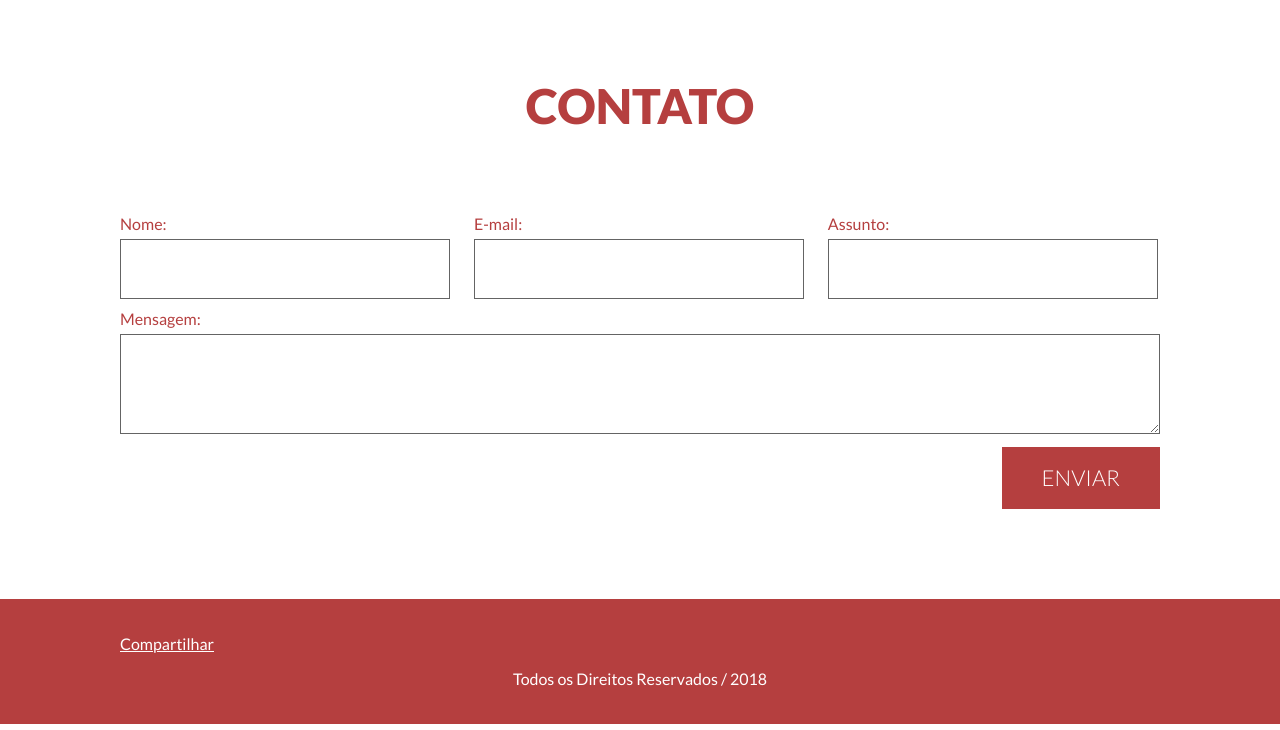
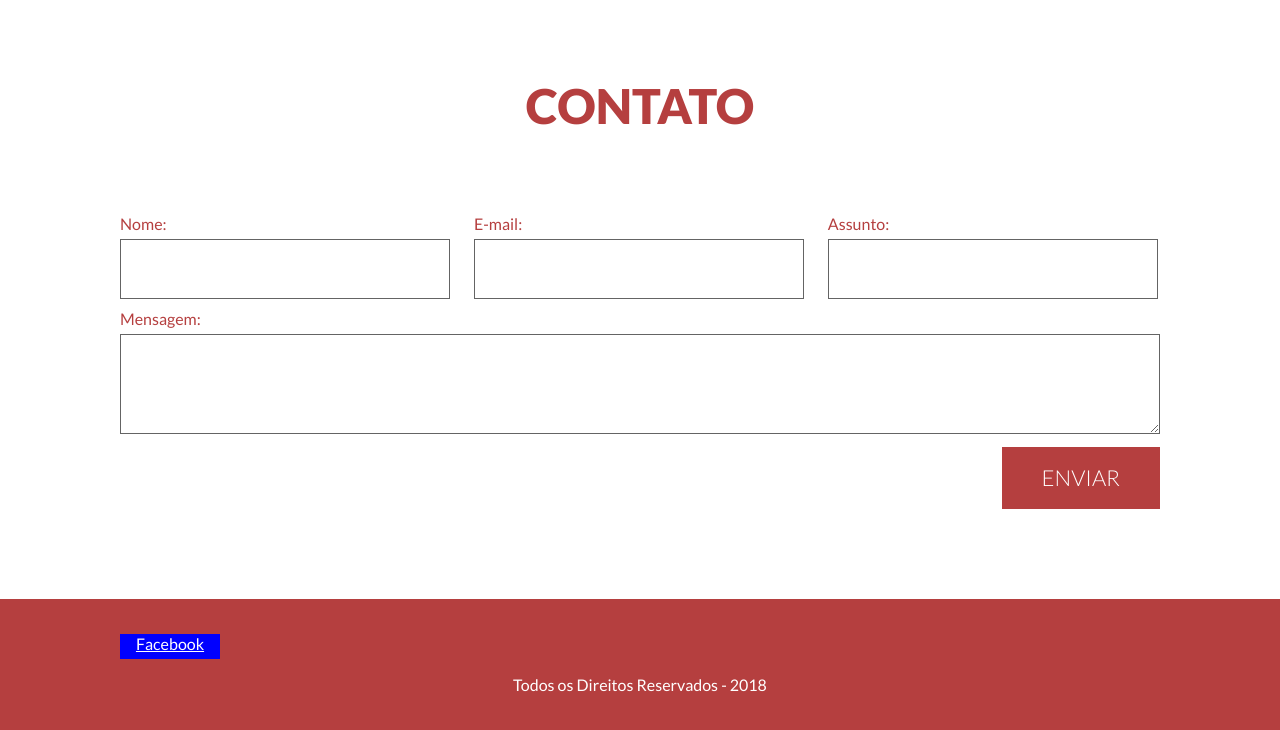
Before and after one commit to Bruno-Archanjo/motos.github.io, a plain HTML site: page index.html in a window 1280 px wide. Shown: the part 3718-4448 px from the top of the page. Drawn offline with Linux system fonts and the light colour scheme; a script that the page names is missing.

Commit message:
Update index.html

```diff
--- a/index.html
+++ b/index.html
@@ -244,11 +244,12 @@
 
 <footer role="contentinfo" class="layout footer">
   <div class="container">
-    <div class="social-networks">
-<div class="fb-share-button" data-href="https://www.facebook.com/Makes-862374503862294/" data-layout="button_count" data-size="small" data-mobile-iframe="true"><a class="fb-xfbml-parse-ignore" target="_blank" href="https://www.facebook.com/sharer/sharer.php?u=https%3A%2F%2Fwww.facebook.com%2FMakes-862374503862294%2F&amp;src=sdkpreparse">Compartilhar</a></div>
-    </div>
-    <span style="text-align: center;"><p>Todos os Direitos Reservados / 2018</p></span>
+    <a><div class="social-networks" style="background-color: blue; width: 100px; text-align: center; padding-bottom: 6px">
+<div class="fb-share-button" data-href="https://www.facebook.com/Makes-862374503862294/" data-layout="button_count" data-size="small" data-mobile-iframe="true"><a class="fb-xfbml-parse-ignore" target="_blank" href="https://www.facebook.com/sharer/sharer.php?u=https%3A%2F%2Fwww.facebook.com%2FMakes-862374503862294%2F&amp;src=sdkpreparse">Facebook</a></div>
+    </div></a>
+    <span style="text-align: center;"><p>Todos os Direitos Reservados - 2018</p></span>
   </div>
+
 </footer>
 
 <script data-cfasync="false" src="cdn-cgi/scripts/af2821b0/cloudflare-static/email-decode.min.js"></script>
```
